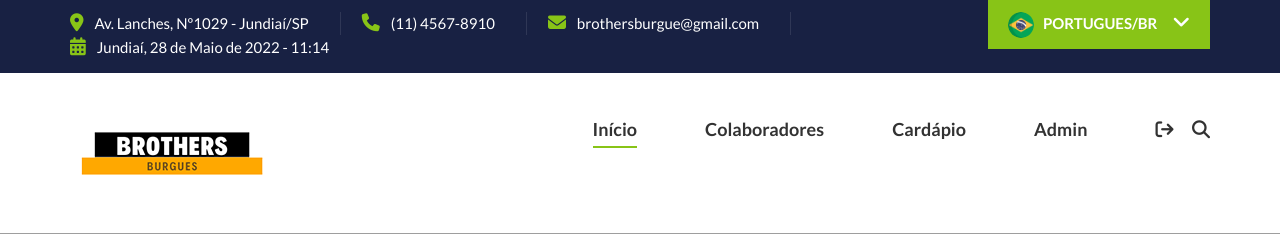
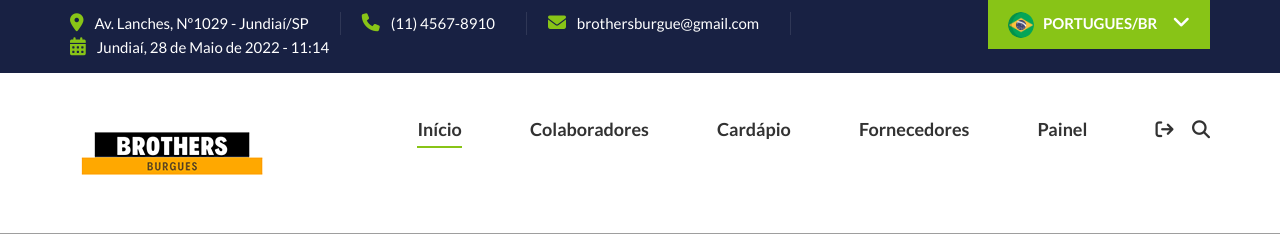
Before and after one commit to fnm-dev/Delivery-Website, a PHP site: page /?nome=1 in a window 1280 px wide. Shown: the top 234 px of the page. Run offline with PHP 8.4, Linux system fonts and the light colour scheme; the visitor is signed in with stand-in values (Sample User, id 1); data that the repository does not hold is empty; some libraries are stand-ins or nearby versions; grey boxes are pictures that could not be loaded.

Commit message:
Update index.php

```diff
--- a/index.php
+++ b/index.php
@@ -7,7 +7,7 @@
 
   if(isset($_SESSION["logado"]) || $_SESSION["logado"] == TRUE){
     $path="./dashboard/index.php";
-    $status="Admin";
+    $status="Painel";
     $logout=TRUE;
 }else{
     $path="./dashboard/login.php";
@@ -140,6 +140,7 @@
                                 <li class="active"><a href="./index.php">Início</a></li>
                                 <li><a href="#colab">Colaboradores</a></li>
                                 <li><a href="./cardapio.php">Cardápio</a></li>
+                                <li><a href="fornecedores.php">Fornecedores</a></li>
                                 <li><?php echo "<a href=".$path.">".$status."</a>" ?></li>
                             </ul>
 
@@ -204,7 +205,6 @@
                                     <option value="Hambúrguer de salmão">Hambúrguer de salmão</option>
                                 </select>
                             </div>
-
                             <button type="submit" class="site-btn">Realizar Pedido!</button>
                         </form>
                     </div>
```
